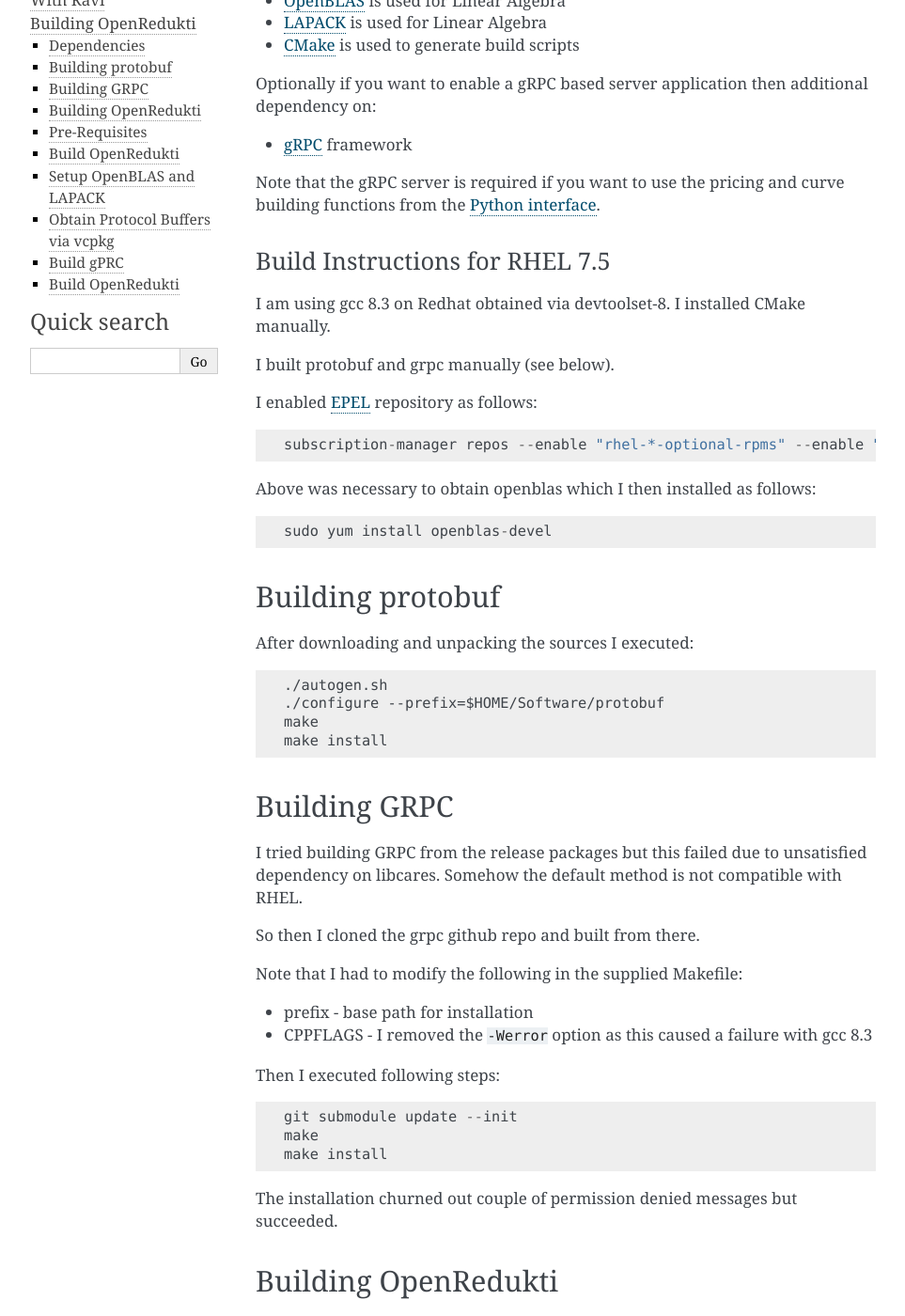
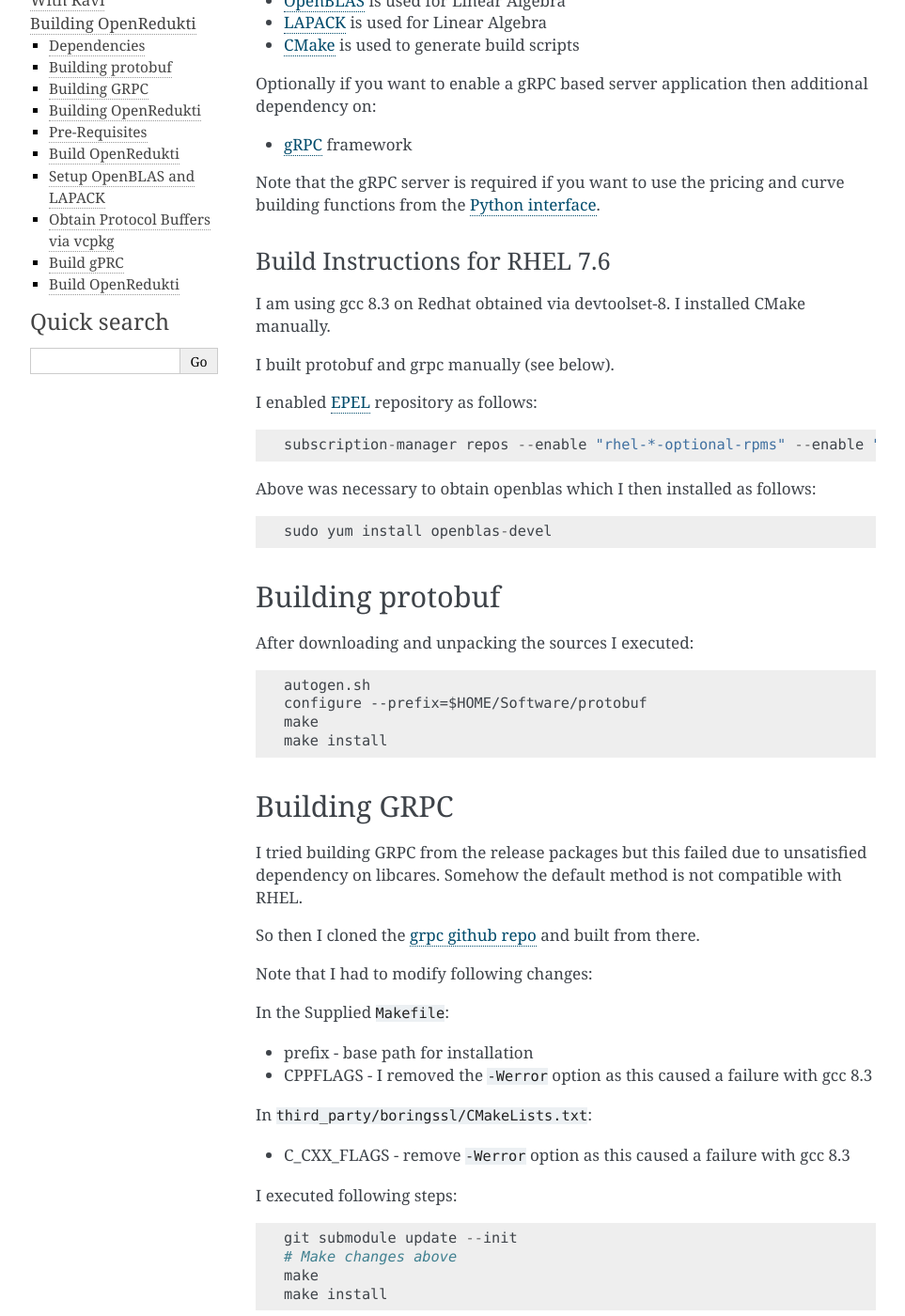
Before and after one commit to redukti/OpenRedukti, a Sphinx documentation site: the page built from docs/openredukti-building.rst, in a window 1280 px wide and 1400 px high, scrolled down 251 px. Shown: the whole window at 94% size, without its empty margins (148-1111 px from the left). Built offline with Sphinx 7.4.7, drawn with Linux system fonts in a browser that asks for light colours; formulas are drawn with MathJax 3.

Commit message:
Update openredukti-building.rst

```diff
--- a/docs/openredukti-building.rst
+++ b/docs/openredukti-building.rst
@@ -18,7 +18,7 @@
 
 Note that the gRPC server is required if you want to use the pricing and curve building functions from the `Python interface <https://github.com/redukti/PyRedukti>`_.
 
-Build Instructions for RHEL 7.5
+Build Instructions for RHEL 7.6
 ===============================
 I am using gcc 8.3 on Redhat obtained via devtoolset-8.
 I installed CMake manually.
@@ -27,39 +27,46 @@
 
 I enabled `EPEL <https://fedoraproject.org/wiki/EPEL>`_ repository as follows::
 
-	subscription-manager repos --enable "rhel-*-optional-rpms" --enable "rhel-*-extras-rpms"  --enable "rhel-ha-for-rhel-*-server-rpms"
+  subscription-manager repos --enable "rhel-*-optional-rpms" --enable "rhel-*-extras-rpms"  --enable "rhel-ha-for-rhel-*-server-rpms"
 
 Above was necessary to obtain openblas which I then installed as follows::
 
-	sudo yum install openblas-devel
+  sudo yum install openblas-devel
 
 Building protobuf
 -----------------
 
 After downloading and unpacking the sources I executed::
 
-	./autogen.sh
-	./configure --prefix=$HOME/Software/protobuf
-	make
-	make install
+  autogen.sh
+  configure --prefix=$HOME/Software/protobuf
+  make
+  make install
 
 Building GRPC
 -------------
 
 I tried building GRPC from the release packages but this failed due to unsatisfied dependency on libcares. Somehow the default method is not compatible with RHEL.
 
-So then I cloned the grpc github repo and built from there.
+So then I cloned the `grpc github repo <https://github.com/grpc/grpc>`_ and built from there.
 
-Note that I had to modify the following in the supplied Makefile:
+Note that I had to modify following changes:
+
+In the Supplied ``Makefile``:
 
 * prefix - base path for installation
 * CPPFLAGS - I removed the ``-Werror`` option as this caused a failure with gcc 8.3
 
-Then I executed following steps::
+In ``third_party/boringssl/CMakeLists.txt``:
 
-	git submodule update --init
-	make
-	make install
+* C_CXX_FLAGS - remove ``-Werror`` option as this caused a failure with gcc 8.3
+
+I executed following steps::
+
+  git submodule update --init
+  # Make changes above
+  make
+  make install
 
 The installation churned out couple of permission denied messages but succeeded.
 
```
